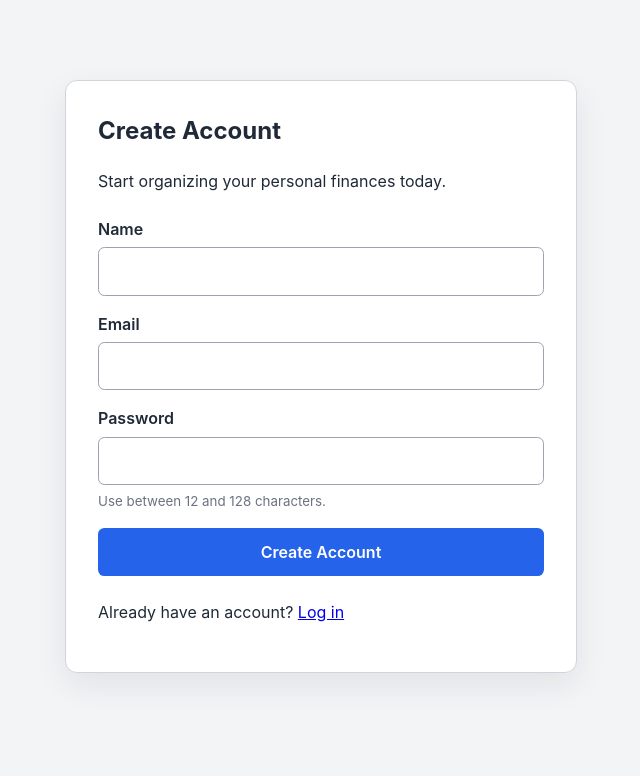
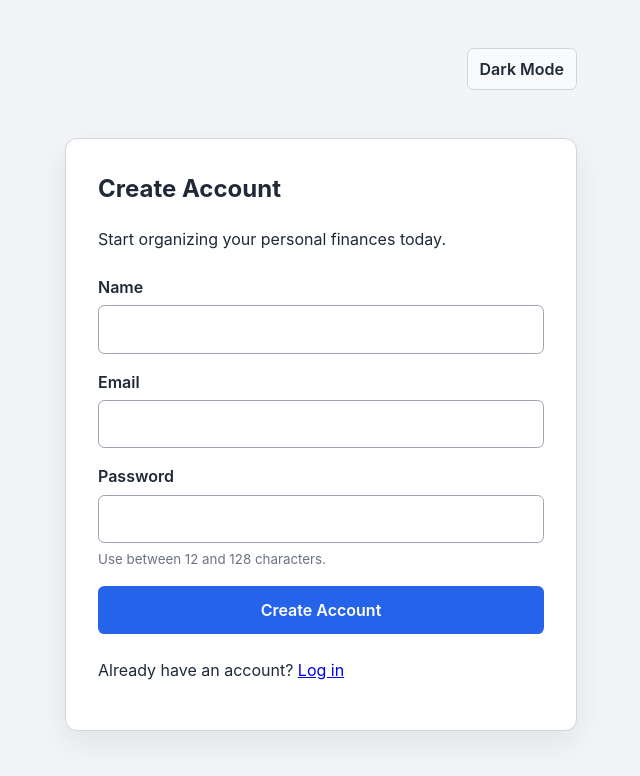
Before and after one commit to MathieuSmuk/personal-finance-tracker, a React (Vite) app in the folder client/: page /register in a window 1280 px wide. Shown: the top 776 px of the page, without its empty margins (319-959 px from the left). Built offline with nearby package versions, Linux system fonts and the light colour scheme; no server answers.

Commit message:
Add persistent light and dark themes

```diff
--- a/client/src/components/layout/Navbar.jsx
+++ b/client/src/components/layout/Navbar.jsx
@@ -1,6 +1,7 @@
 import { NavLink, useNavigate } from "react-router-dom";
 
 import { useAuth } from "../../hooks/useAuth";
+import ThemeToggle from "../theme/ThemeToggle";
 
 function Navbar() {
   const { user, logout } = useAuth();
@@ -35,7 +36,13 @@ function Navbar() {
         <div className="nav-user">
           <span>Signed in as {user.name}</span>
 
-          <button type="button" onClick={handleLogout}>
+          <ThemeToggle />
+
+          <button
+            type="button"
+            className="logout-button"
+            onClick={handleLogout}
+          >
             Log Out
           </button>
         </div>
--- /dev/null
+++ b/client/src/components/theme/ThemeToggle.jsx
@@ -0,0 +1,23 @@
+import { useTheme } from "../../hooks/useTheme";
+
+function ThemeToggle() {
+  const { theme, toggleTheme } = useTheme();
+
+  const isDarkTheme = theme === "dark";
+
+  return (
+    <button
+      type="button"
+      className="theme-toggle"
+      onClick={toggleTheme}
+      aria-label={
+        isDarkTheme ? "Switch to light theme" : "Switch to dark theme"
+      }
+      aria-pressed={isDarkTheme}
+    >
+      {isDarkTheme ? "Light Mode" : "Dark Mode"}
+    </button>
+  );
+}
+
+export default ThemeToggle;
--- /dev/null
+++ b/client/src/context/ThemeContext.js
@@ -0,0 +1,5 @@
+import { createContext } from "react";
+
+const ThemeContext = createContext(undefined);
+
+export default ThemeContext;
--- /dev/null
+++ b/client/src/context/ThemeProvider.jsx
@@ -0,0 +1,45 @@
+import { useEffect, useState } from "react";
+
+import ThemeContext from "./ThemeContext";
+
+const THEME_STORAGE_KEY = "finance-theme";
+
+function getInitialTheme() {
+  const savedTheme = localStorage.getItem(THEME_STORAGE_KEY);
+
+  if (savedTheme === "light" || savedTheme === "dark") {
+    return savedTheme;
+  }
+
+  const prefersDarkTheme = window.matchMedia(
+    "(prefers-color-scheme: dark)",
+  ).matches;
+
+  return prefersDarkTheme ? "dark" : "light";
+}
+
+function ThemeProvider({ children }) {
+  const [theme, setTheme] = useState(getInitialTheme);
+
+  useEffect(() => {
+    document.documentElement.dataset.theme = theme;
+    document.documentElement.style.colorScheme = theme;
+
+    localStorage.setItem(THEME_STORAGE_KEY, theme);
+  }, [theme]);
+
+  function toggleTheme() {
+    setTheme((currentTheme) => (currentTheme === "light" ? "dark" : "light"));
+  }
+
+  const value = {
+    theme,
+    toggleTheme,
+  };
+
+  return (
+    <ThemeContext.Provider value={value}>{children}</ThemeContext.Provider>
+  );
+}
+
+export default ThemeProvider;
--- /dev/null
+++ b/client/src/hooks/useTheme.js
@@ -0,0 +1,13 @@
+import { useContext } from "react";
+
+import ThemeContext from "../context/ThemeContext";
+
+export function useTheme() {
+  const context = useContext(ThemeContext);
+
+  if (context === undefined) {
+    throw new Error("useTheme must be used inside ThemeProvider.");
+  }
+
+  return context;
+}
--- a/client/src/index.css
+++ b/client/src/index.css
@@ -1,3 +1,48 @@
+/* =========================
+   Theme variables
+========================= */
+
+:root {
+  --background: #f3f4f6;
+  --surface: #ffffff;
+  --surface-secondary: #f9fafb;
+  --text-primary: #1f2937;
+  --text-secondary: #6b7280;
+  --border: #d1d5db;
+  --input-border: #9ca3af;
+  --input-background: #ffffff;
+  --primary: #2563eb;
+  --primary-hover: #1d4ed8;
+  --link: #2563eb;
+  --danger: #dc2626;
+  --danger-hover: #b91c1c;
+  --error-text: #991b1b;
+  --error-background: #fee2e2;
+  --error-border: #fecaca;
+  --shadow: rgb(15 23 42 / 8%);
+}
+
+[data-theme="dark"] {
+  --background: #111827;
+  --surface: #1f2937;
+  --surface-secondary: #273449;
+  --text-primary: #f9fafb;
+  --text-secondary: #cbd5e1;
+  --border: #374151;
+  --input-border: #4b5563;
+  --input-background: #111827;
+  --link: #60a5fa;
+  --danger-hover: #ef4444;
+  --error-text: #fecaca;
+  --error-background: #450a0a;
+  --error-border: #991b1b;
+  --shadow: rgb(0 0 0 / 25%);
+}
+
+/* =========================
+   Global foundation
+========================= */
+
 * {
   box-sizing: border-box;
 }
@@ -12,14 +57,21 @@ html {
     sans-serif;
   line-height: 1.5;
   font-weight: 400;
-  color: #1f2937;
-  background-color: #f3f4f6;
+  color: var(--text-primary);
+  background-color: var(--background);
 }
 
 body {
   min-width: 320px;
   min-height: 100vh;
   margin: 0;
+  color: var(--text-primary);
+  background-color: var(--background);
+}
+
+header {
+  background-color: var(--surface);
+  border-bottom: 1px solid var(--border);
 }
 
 button,
@@ -46,10 +98,9 @@ p {
   margin-top: 0;
 }
 
-header {
-  background-color: #ffffff;
-  border-bottom: 1px solid #d1d5db;
-}
+/* =========================
+   Navigation
+========================= */
 
 nav {
   display: flex;
@@ -68,45 +119,34 @@ nav {
 }
 
 .nav-user span {
-  color: #6b7280;
+  color: var(--text-secondary);
   font-size: 0.9rem;
 }
 
-.nav-user button {
-  padding: 0.5rem 0.75rem;
-  color: #ffffff;
-  font-weight: 600;
-  background-color: #dc2626;
-  border: 0;
-  border-radius: 0.4rem;
-}
-
-.nav-user button:hover {
-  background-color: #b91c1c;
-}
-
 nav a {
-  color: #374151;
+  color: var(--text-primary);
   font-weight: 600;
   text-decoration: none;
 }
 
-nav a:hover {
-  color: #2563eb;
+nav a:hover,
+nav a.active {
+  color: var(--link);
 }
 
-nav a.active {
-  color: #2563eb;
-}
+/* =========================
+   Authentication forms
+========================= */
 
 .auth-card {
   width: min(100%, 32rem);
   margin: 3rem auto;
   padding: 2rem;
-  background-color: #ffffff;
-  border: 1px solid #d1d5db;
+  color: var(--text-primary);
+  background-color: var(--surface);
+  border: 1px solid var(--border);
   border-radius: 0.75rem;
-  box-shadow: 0 0.75rem 2rem rgb(15 23 42 / 8%);
+  box-shadow: 0 0.75rem 2rem var(--shadow);
 }
 
 .auth-card form {
@@ -127,43 +167,108 @@ nav a.active {
 .form-field input {
   width: 100%;
   padding: 0.7rem 0.8rem;
-  color: #1f2937;
-  background-color: #ffffff;
-  border: 1px solid #9ca3af;
+  color: var(--text-primary);
+  background-color: var(--input-background);
+  border: 1px solid var(--input-border);
   border-radius: 0.4rem;
 }
 
 .form-field input:focus {
-  border-color: #2563eb;
+  border-color: var(--primary);
   outline: 2px solid rgb(37 99 235 / 20%);
 }
 
 .form-field small {
-  color: #6b7280;
+  color: var(--text-secondary);
 }
 
-.auth-card button {
-  padding: 0.75rem 1rem;
-  color: #ffffff;
+/* =========================
+   Buttons and controls
+========================= */
+
+.auth-card form button,
+.theme-toggle,
+.logout-button {
   font-weight: 600;
-  background-color: #2563eb;
-  border: 0;
   border-radius: 0.4rem;
 }
 
-.auth-card button:hover:not(:disabled) {
-  background-color: #1d4ed8;
+.auth-card form button {
+  padding: 0.75rem 1rem;
+  color: #ffffff;
+  background-color: var(--primary);
+  border: 0;
 }
 
-.auth-card button:disabled {
+.auth-card form button:hover:not(:disabled) {
+  background-color: var(--primary-hover);
+}
+
+button:disabled {
   cursor: not-allowed;
   opacity: 0.6;
 }
 
 .form-error {
   padding: 0.75rem;
-  color: #991b1b;
-  background-color: #fee2e2;
-  border: 1px solid #fecaca;
+  color: var(--error-text);
+  background-color: var(--error-background);
+  border: 1px solid var(--error-border);
   border-radius: 0.4rem;
 }
+
+.theme-toggle {
+  padding: 0.5rem 0.75rem;
+  color: var(--text-primary);
+  background-color: var(--surface-secondary);
+  border: 1px solid var(--border);
+}
+
+.theme-toggle:hover {
+  border-color: var(--link);
+}
+
+.logout-button {
+  padding: 0.5rem 0.75rem;
+  color: #ffffff;
+  background-color: var(--danger);
+  border: 0;
+}
+
+.logout-button:hover {
+  background-color: var(--danger-hover);
+}
+
+.auth-theme-control {
+  display: flex;
+  justify-content: flex-end;
+  width: min(100%, 32rem);
+  margin: 1rem auto 0;
+}
+
+/* =========================
+   Theme transitions
+========================= */
+
+body,
+header,
+.auth-card,
+.form-field input,
+.theme-toggle {
+  transition:
+    color 150ms ease,
+    background-color 150ms ease,
+    border-color 150ms ease;
+}
+
+/* No Animations */
+
+@media (prefers-reduced-motion: reduce) {
+  body,
+  header,
+  .auth-card,
+  .form-field input,
+  .theme-toggle {
+    transition: none;
+  }
+}
--- a/client/src/main.jsx
+++ b/client/src/main.jsx
@@ -4,14 +4,17 @@ import { BrowserRouter } from "react-router-dom";
 
 import App from "./App.jsx";
 import AuthProvider from "./context/AuthProvider.jsx";
+import ThemeProvider from "./context/ThemeProvider.jsx";
 import "./index.css";
 
 createRoot(document.getElementById("root")).render(
   <StrictMode>
     <BrowserRouter>
-      <AuthProvider>
-        <App />
-      </AuthProvider>
+      <ThemeProvider>
+        <AuthProvider>
+          <App />
+        </AuthProvider>
+      </ThemeProvider>
     </BrowserRouter>
   </StrictMode>,
 );
--- a/client/src/pages/Login.jsx
+++ b/client/src/pages/Login.jsx
@@ -2,6 +2,7 @@ import { useState } from "react";
 import { Link, useLocation, useNavigate } from "react-router-dom";
 
 import { useAuth } from "../hooks/useAuth";
+import ThemeToggle from "../components/theme/ThemeToggle";
 
 function Login() {
   const navigate = useNavigate();
@@ -42,6 +43,9 @@ function Login() {
 
   return (
     <main>
+      <div className="auth-theme-control">
+        <ThemeToggle />
+      </div>
       <section className="auth-card">
         <h1>Log In</h1>
         <p>Welcome back to your financial dashboard.</p>
--- a/client/src/pages/Register.jsx
+++ b/client/src/pages/Register.jsx
@@ -2,6 +2,7 @@ import { useState } from "react";
 import { Link, useNavigate } from "react-router-dom";
 
 import { useAuth } from "../hooks/useAuth";
+import ThemeToggle from "../components/theme/ThemeToggle";
 
 function Register() {
   const navigate = useNavigate();
@@ -36,6 +37,9 @@ function Register() {
 
   return (
     <main>
+      <div className="auth-theme-control">
+        <ThemeToggle />
+      </div>
       <section className="auth-card">
         <h1>Create Account</h1>
         <p>Start organizing your personal finances today.</p>
```
